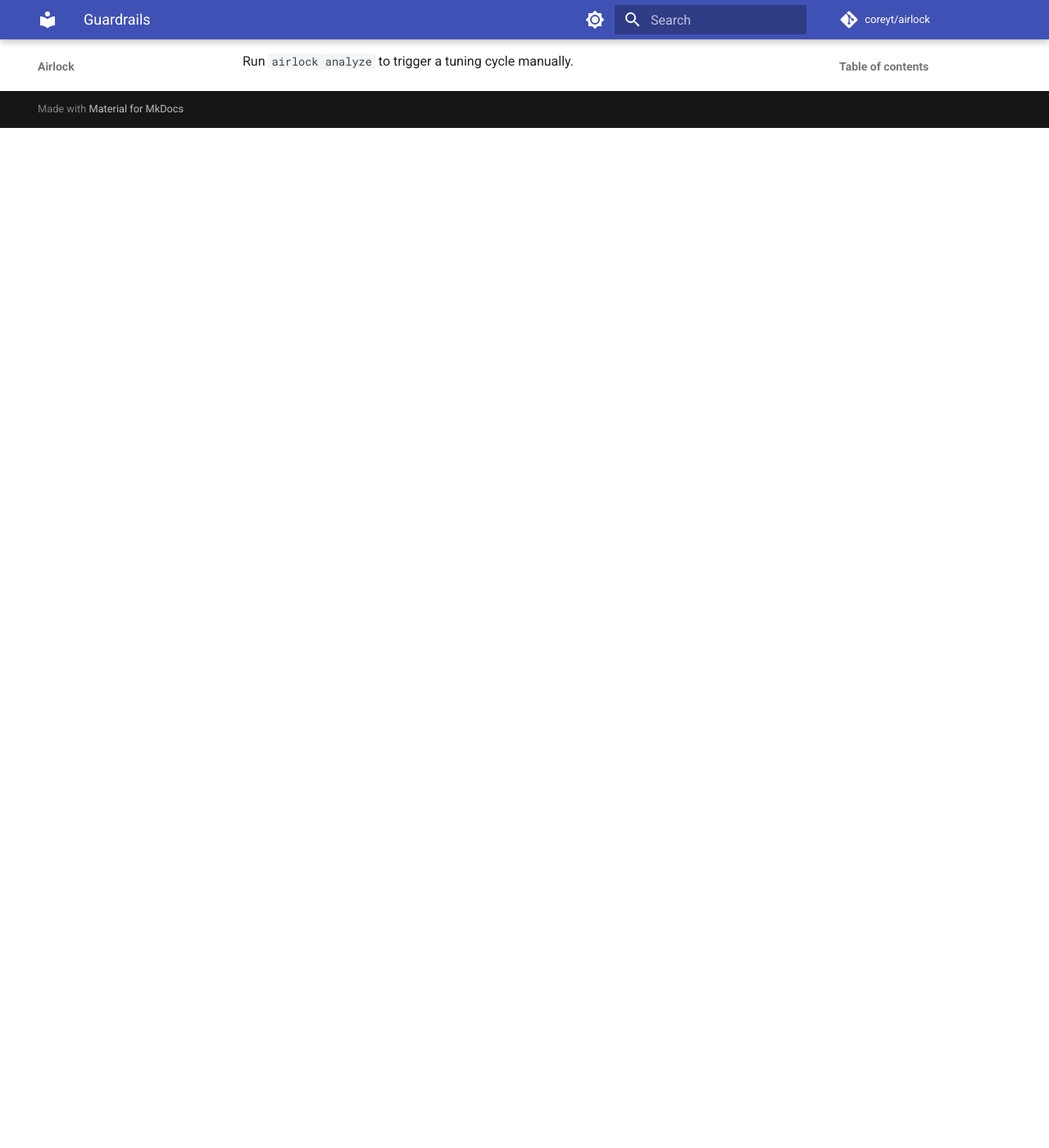
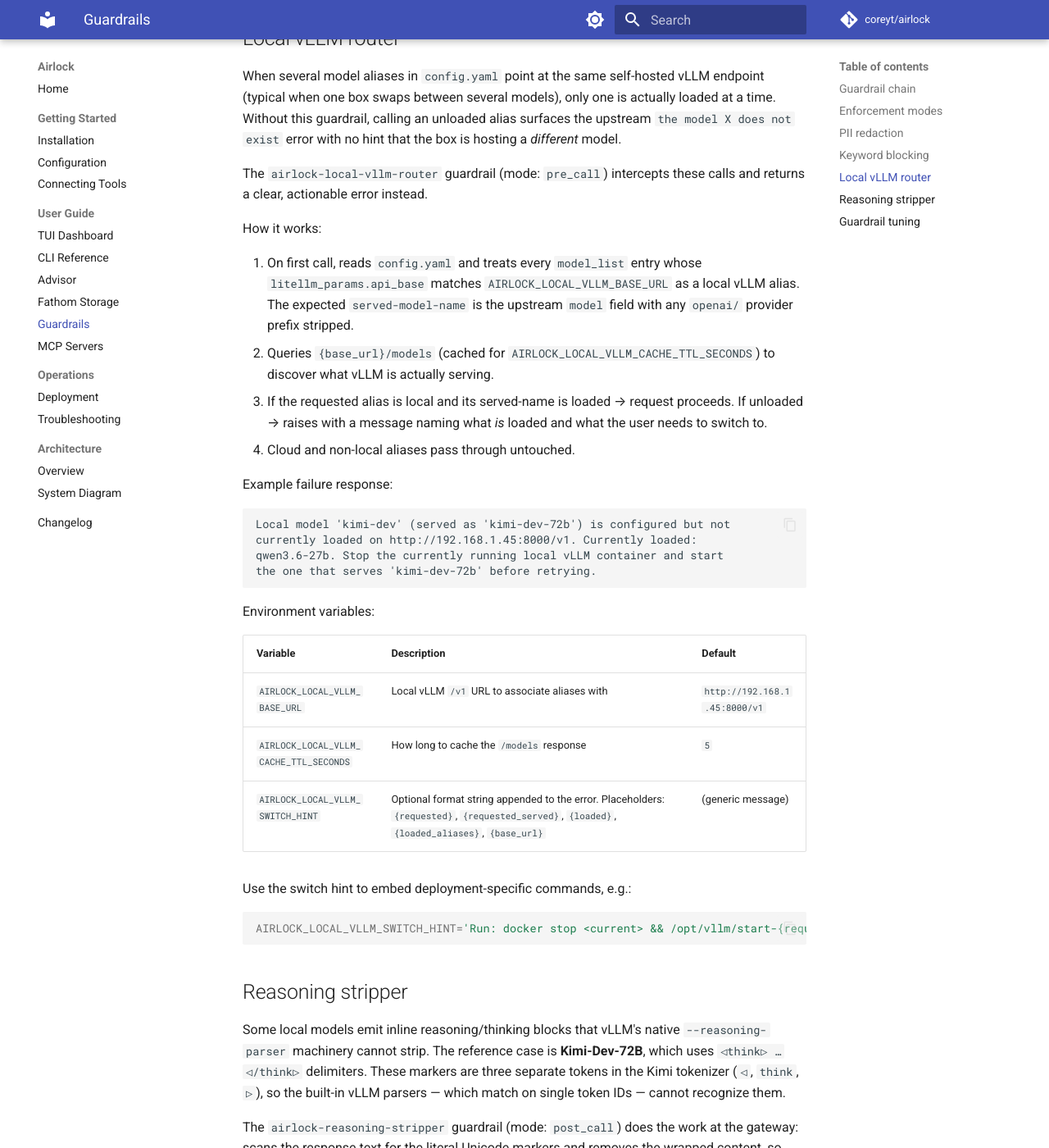
Before and after one commit to coreyt/airlock, an MkDocs documentation site: the page built from docs/guide/guardrails.md, in a window 1280 px wide and 1400 px high, scrolled down 1789 px. Shown: the whole window at 82% size. Built offline with MkDocs 1.6.1 and Material for MkDocs 9.7.7, drawn with Linux system fonts in a browser that asks for light colours; comment, search, counter and statistics services are not loaded; before the commit the page ends 1945 px from its top, so only the background shows below that; some of the changed text lies outside the part shown.

Commit message:
Document local vLLM router and reasoning stripper guardrails
Adds them to the guardrail-chain table, dedicated subsections explaining
behavior and configuration, the multiple-aliases-on-one-vLLM-endpoint
pattern in the configuration guide, and the four new env vars
(AIRLOCK_LOCAL_VLLM_BASE_URL, AIRLOCK_LOCAL_VLLM_CACHE_TTL_SECONDS,
AIRLOCK_LOCAL_VLLM_SWITCH_HINT, AIRLOCK_REASONING_STRIP_MODELS).

Co-Authored-By: Claude Opus 4.7 <noreply@anthropic.com>

````diff
--- a/docs/guide/guardrails.md
+++ b/docs/guide/guardrails.md
@@ -12,10 +12,12 @@ Requests pass through 9 stages in order:
 | Keyword Guard | pre_call | Block requests containing restricted keywords |
 | Fast Guardian | pre_call | Threat assessment, circuit breaker check, priority scoring |
 | Enforcer | pre_call | Binary blocking gate based on signal scores |
+| Local vLLM Router | pre_call | Fail fast when a local-vLLM alias isn't the currently loaded model |
 | Semantic Guard | during_call | LLM-based content classification |
 | Orchestrator | during_call | Weighted evaluation of all signals |
 | MCP Tool Guard | pre_mcp_call | Tool name/argument filtering for MCP calls |
 | Response Scanner | post_call | Check response text for PII leaks |
+| Reasoning Stripper | post_call | Remove non-standard `◁think▷ … ◁/think▷` blocks for configured models |
 | PII Hydrator | post_call | Restore original PII from redaction placeholders |
 
 ## Enforcement modes
@@ -49,6 +51,58 @@ Set `AIRLOCK_BLOCKED_KEYWORDS` to a comma-separated list. Case-insensitive subst
 AIRLOCK_BLOCKED_KEYWORDS=project-alpha,internal-codename
 ```
 
+## Local vLLM router
+
+When several model aliases in `config.yaml` point at the same self-hosted vLLM endpoint (typical when one box swaps between several models), only one is actually loaded at a time. Without this guardrail, calling an unloaded alias surfaces the upstream `the model X does not exist` error with no hint that the box is hosting a *different* model.
+
+The `airlock-local-vllm-router` guardrail (mode: `pre_call`) intercepts these calls and returns a clear, actionable error instead.
+
+How it works:
+
+1. On first call, reads `config.yaml` and treats every `model_list` entry whose `litellm_params.api_base` matches `AIRLOCK_LOCAL_VLLM_BASE_URL` as a local vLLM alias. The expected `served-model-name` is the upstream `model` field with any `openai/` provider prefix stripped.
+2. Queries `{base_url}/models` (cached for `AIRLOCK_LOCAL_VLLM_CACHE_TTL_SECONDS`) to discover what vLLM is actually serving.
+3. If the requested alias is local and its served-name is loaded → request proceeds. If unloaded → raises with a message naming what *is* loaded and what the user needs to switch to.
+4. Cloud and non-local aliases pass through untouched.
+
+Example failure response:
+
+```
+Local model 'kimi-dev' (served as 'kimi-dev-72b') is configured but not
+currently loaded on http://192.168.1.45:8000/v1. Currently loaded:
+qwen3.6-27b. Stop the currently running local vLLM container and start
+the one that serves 'kimi-dev-72b' before retrying.
+```
+
+Environment variables:
+
+| Variable | Description | Default |
+|---|---|---|
+| `AIRLOCK_LOCAL_VLLM_BASE_URL` | Local vLLM `/v1` URL to associate aliases with | `http://192.168.1.45:8000/v1` |
+| `AIRLOCK_LOCAL_VLLM_CACHE_TTL_SECONDS` | How long to cache the `/models` response | `5` |
+| `AIRLOCK_LOCAL_VLLM_SWITCH_HINT` | Optional format string appended to the error. Placeholders: `{requested}`, `{requested_served}`, `{loaded}`, `{loaded_aliases}`, `{base_url}` | (generic message) |
+
+Use the switch hint to embed deployment-specific commands, e.g.:
+
+```bash
+AIRLOCK_LOCAL_VLLM_SWITCH_HINT='Run: docker stop <current> && /opt/vllm/start-{requested}.sh'
+```
+
+## Reasoning stripper
+
+Some local models emit inline reasoning/thinking blocks that vLLM's native `--reasoning-parser` machinery cannot strip. The reference case is **Kimi-Dev-72B**, which uses `◁think▷ … ◁/think▷` delimiters. These markers are three separate tokens in the Kimi tokenizer (`◁`, `think`, `▷`), so the built-in vLLM parsers — which match on single token IDs — cannot recognize them.
+
+The `airlock-reasoning-stripper` guardrail (mode: `post_call`) does the work at the gateway: scans the response text for the literal Unicode markers and removes the wrapped content, so downstream agents and tool/JSON parsers see only the post-thought output.
+
+- Scoped per-model via `AIRLOCK_REASONING_STRIP_MODELS` (default: `kimi-dev`). Other models pass through untouched. Matches bare aliases (`kimi-dev`) and provider-prefixed forms (`openai/kimi-dev`).
+- Handles both non-streaming and streaming response paths. Streaming uses a stateful filter with a small lookbehind buffer so markers split across chunks are still recognized.
+- Also strips an orphan trailing `◁/think▷` for the case where the model omits the opening marker.
+
+Environment variables:
+
+| Variable | Description | Default |
+|---|---|---|
+| `AIRLOCK_REASONING_STRIP_MODELS` | Comma-separated alias list this guardrail applies to | `kimi-dev` |
+
 ## Guardrail tuning
 
 The slow analyzer automatically tunes guardrail weights and thresholds based on historical signal data. Tuned values are written to `logs/airlock-knobs.json` and loaded by the orchestrator with a 30-second cache TTL.
````
Also changed, not shown: other parts of docs/guide/guardrails.md (+1 -1 lines), docs/getting-started/configuration.md (+32 -0 lines).
